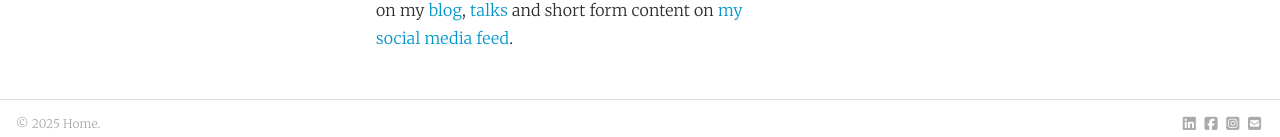
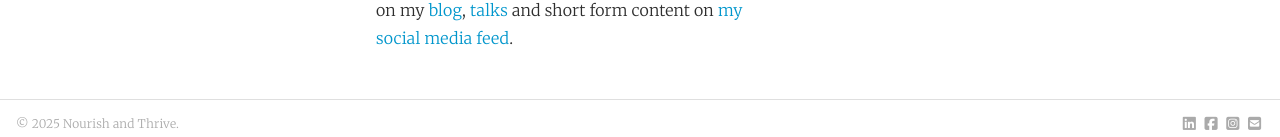
Before and after one commit to nourishandthrive/nourishandthrive.github.io, a Jekyll site: the page built from index.html, in a window 1280 px wide. Shown: the part 968-1105 px from the top of the page. Built offline with Jekyll 4.4.1, drawn with Linux system fonts in a browser that asks for light colours.

Commit message:
wip: making initial changes

```diff
--- a/_includes/footer.html
+++ b/_includes/footer.html
@@ -1,6 +1,6 @@
 <footer class="sticky-footer border-top border-light-gray gray h6">
   <div class="sm-col px2">
-    &copy; {{ site.time | date: "%Y" }} {{ site.name }}.
+    &copy; {{ site.time | date: "%Y" }} Nourish and Thrive.
   </div>
   <div class="sm-col-right px2">
     {% for external_url_hash in site.contact_urls %}
```
